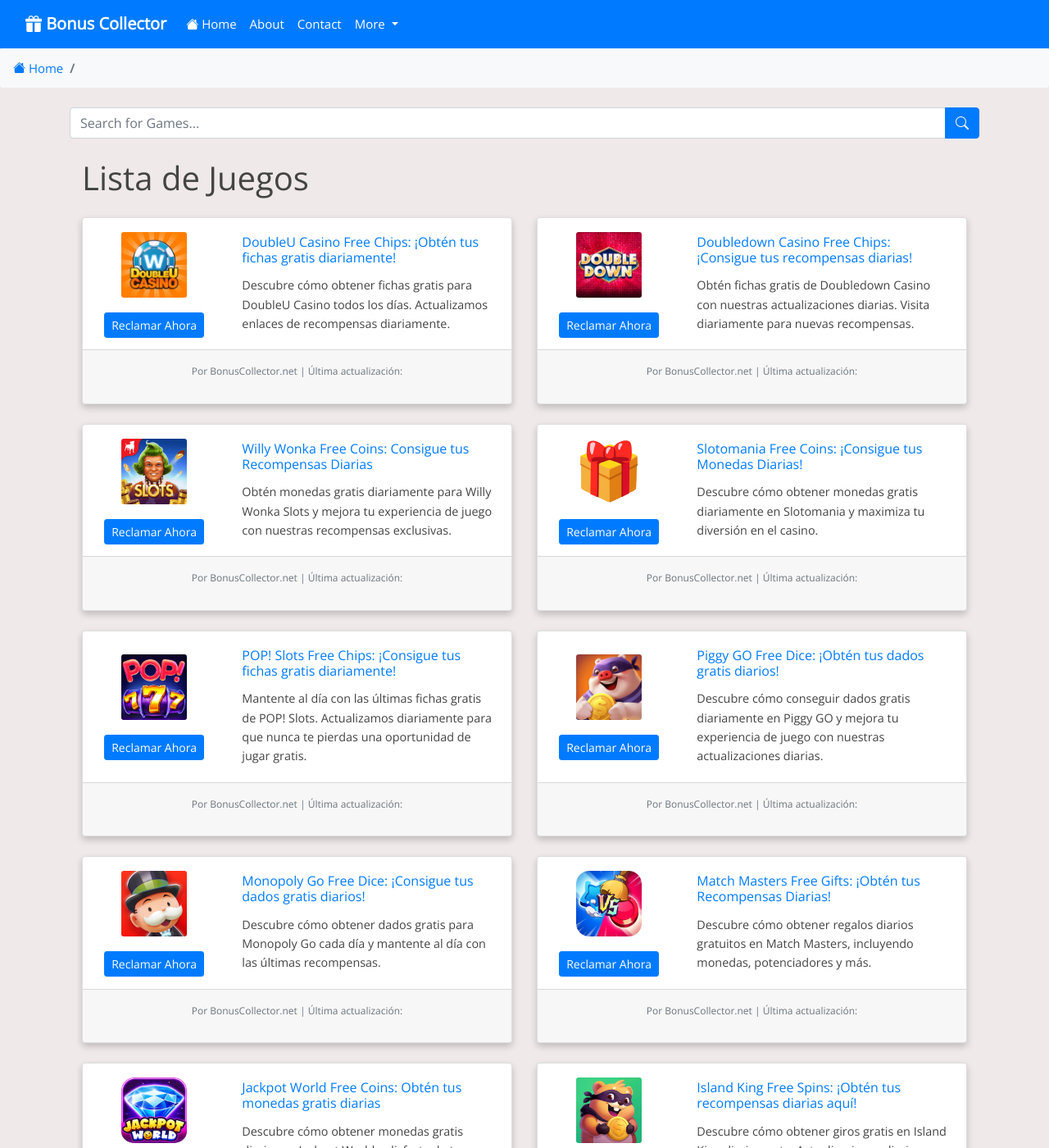
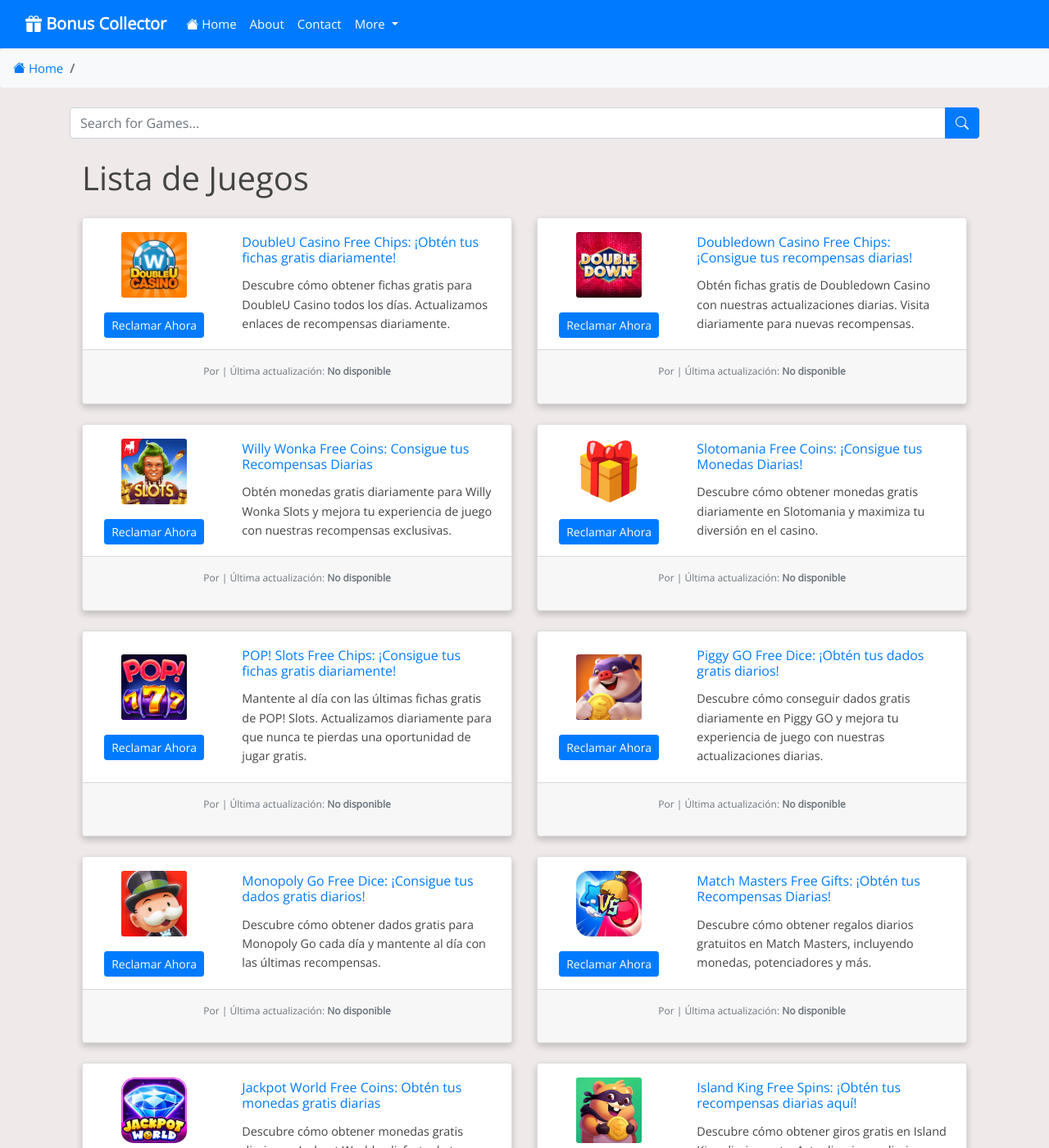
Before and after one commit to Prollad99/bs-net, a Jekyll site: the page built from es/index.html, in a window 1280 px wide and 1400 px high. Shown: the whole window at 82% size. Built offline with Jekyll 4.4.1, drawn with Linux system fonts in a browser that asks for light colours; nearby versions of some CDN libraries; comment, search, counter and statistics services are not loaded; some of the changed text lies outside the part shown.

Commit message:
Update index.html

```diff
--- a/es/index.html
+++ b/es/index.html
@@ -29,8 +29,17 @@
             </div>
 <div class="card-footer text-center">
   <p class="text-muted">
-    <small>Por {{ post.author }} | Última actualización: {{ post.last_modified_at | date: "%d de %B de %Y" }}</small>
-  </p>
+  <small>
+    Por <strong>{{ page.author }}</strong> |
+    {% assign include_file = page.include_file | prepend: "_includes/" %}
+    {% if site.data.include_files[page.include_file].last_modified %}
+      Última actualización:
+      <strong id="last-updated" data-last-modified="{{ site.data.include_files[page.include_file].last_modified | date: "%Y-%m-%dT%H:%M:%SZ" }}"></strong>
+    {% else %}
+      Última actualización: <strong>No disponible</strong>
+    {% endif %}
+  </small>
+</p>
 </div>
           </div>
         </div>
```
